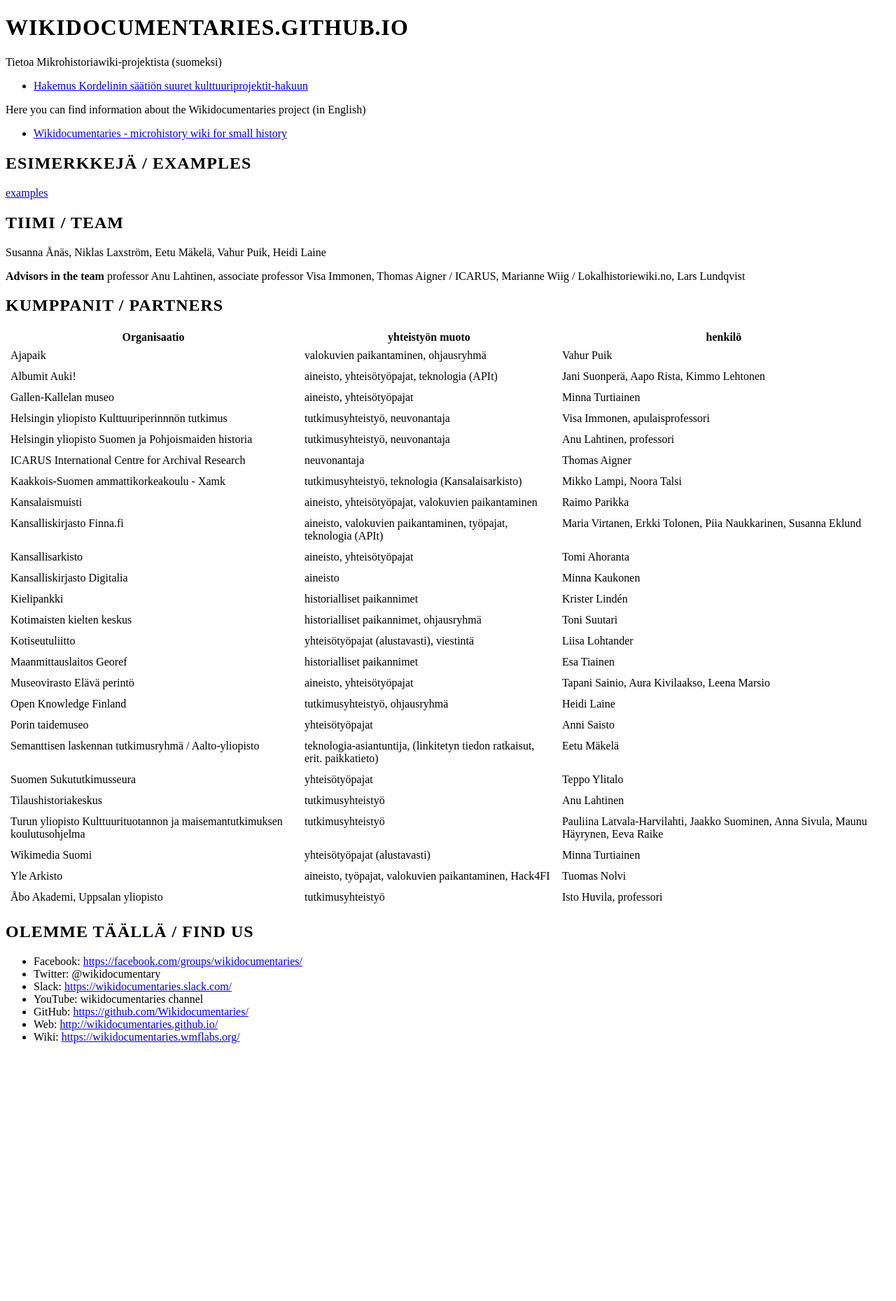
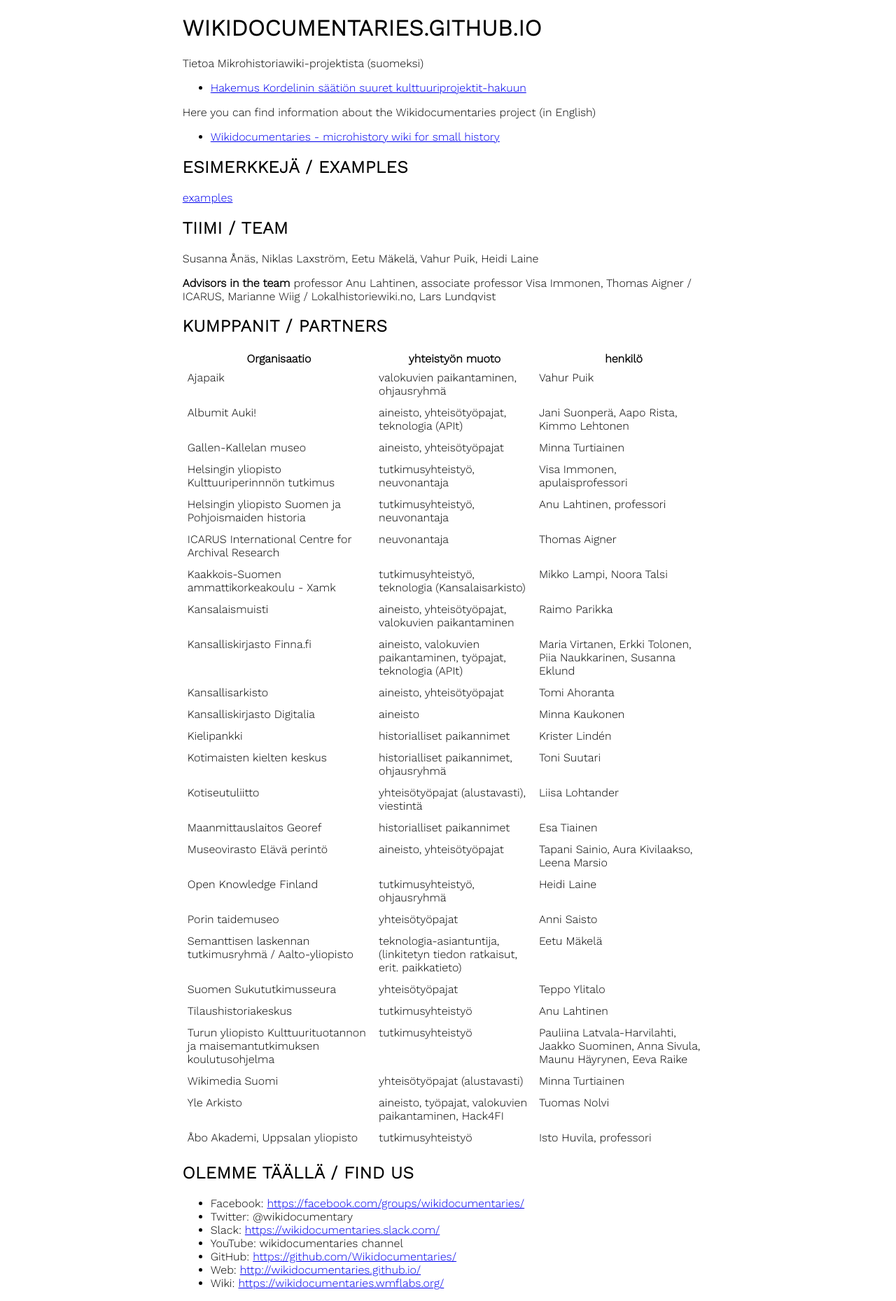
Before and after one commit to Wikidocumentaries/wikidocumentaries.github.io, a Jekyll site: the page built from index.html, in a window 1280 px wide. Shown: the whole page at 70% size. Built offline with Jekyll 4.4.1, drawn with Linux system fonts in a browser that asks for light colours; before the commit the page ends 1507 px from its top, so only the background shows below that.

Commit message:
Update main.css

```diff
--- a/css/main.css
+++ b/css/main.css
@@ -5,7 +5,7 @@
 	letter-spacing: 1px;
 }
 
-.basic {
+.container {
 	font-family:'Work Sans';
 	left: 20%;
 	width:60%;
```
